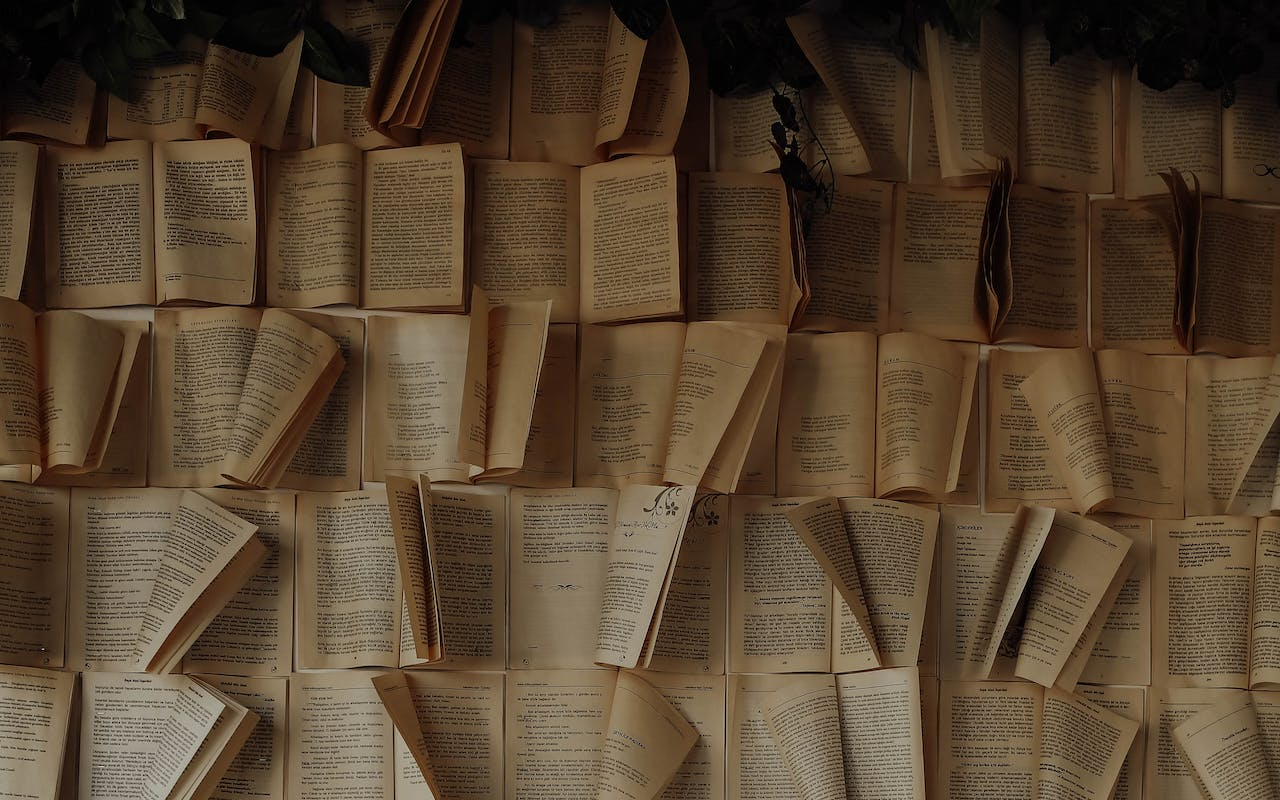
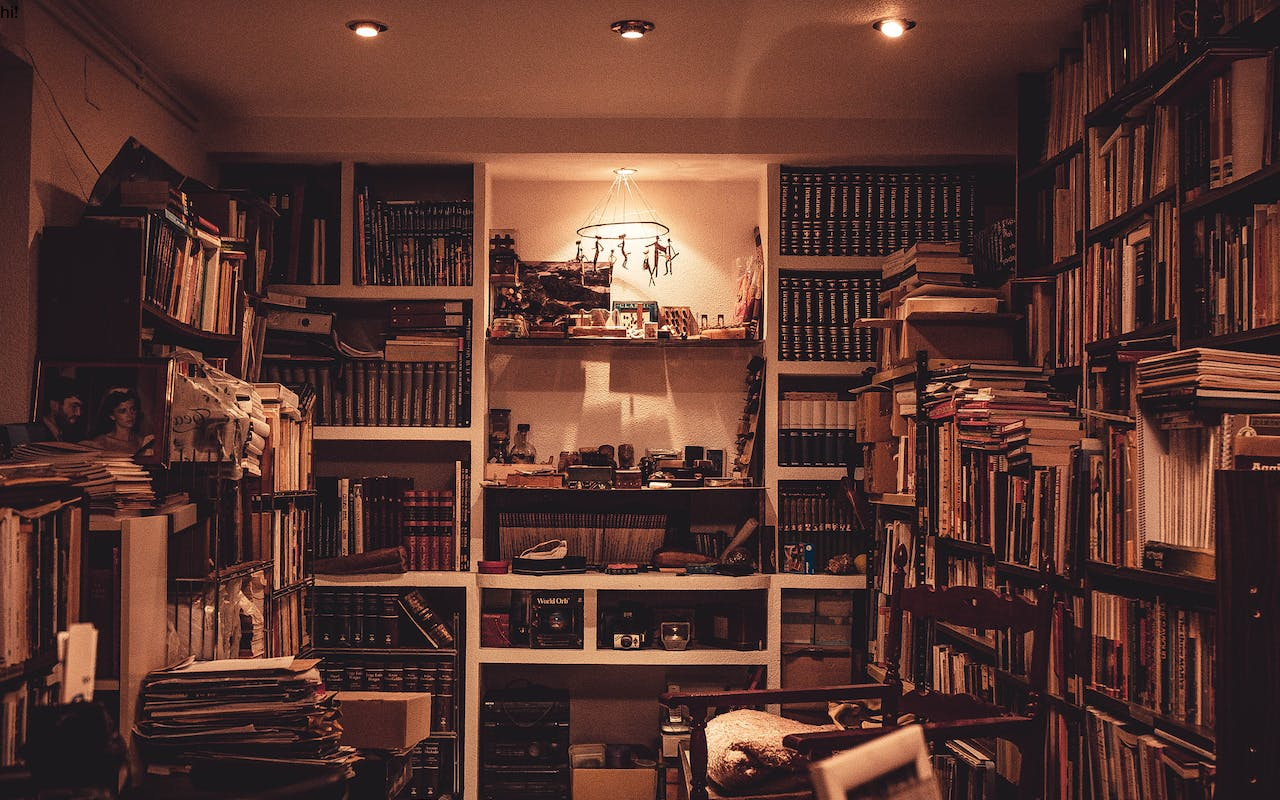
Before and after one commit to siggi-ai/horror-project, a Vue app: page /library in a window 1280 px wide. Built offline with nearby package versions, Linux system fonts and the light colour scheme; a web font is replaced by a local one.

Commit message:
text on intro higher

```diff
--- a/src/views/Home.vue
+++ b/src/views/Home.vue
@@ -6,18 +6,22 @@
 
     <YourHorrorStory class="" />
 
-    <h2 class="p-7 text-center text-5xl text-fuchsia-500 font-rubik">Welcome to the Darkness</h2>
+    <h2 class="p-7 text-center text-5xl text-fuchsia-500 font-rubik">
+      Welcome to the Darkness
+    </h2>
     <!-- <div class="myDIV">Hover over me.</div>
     <div class="hide">Something lies hidden beneath the surface.</div> -->
-    <p class="p-3 text-center text-5xl animate-bounce">⬇️</p>
+    <!--     <div class="flex justify-center items-center">
+      <img class="p-3 text-5xl animate-bounce" src="/images/arrow.png" />
+    </div> -->
     <div class="flex flex-col md:flex-row justify-center items-center">
-
-      <router-link to="Cinema"><img src="/images/d1.jpg" alt="dark room with door sligthly opened" /></router-link>
-      <router-link to="Library"><img src="/images/d1.jpg" alt="dark room with door sligthly opened" /></router-link>
-
-
+      <router-link to="Cinema"
+        ><img src="/images/d1.jpg" alt="dark room with door sligthly opened"
+      /></router-link>
+      <router-link to="Library"
+        ><img src="/images/d1.jpg" alt="dark room with door sligthly opened"
+      /></router-link>
     </div>
-
 
     <div class="p-8 h-4 flex items-center justify-center pt-10">
       <button class="button hide">
--- a/src/views/Intro.vue
+++ b/src/views/Intro.vue
@@ -1,16 +1,16 @@
 <template>
   <header
-    class="relative flex items-center justify-center h-screen mb-12 overflow-hidden"
+    class="relative flex items-center justify-center h-screen overflow-hidden"
   >
     <div class="body">
       <div
-        class="relative -pt-20 h-5 flex z-30 items-center justify-center text-7xl font-rubik sm:text-9xl flex-shrink"
+        class="relative flex z-30 items-center justify-center font-rubik flex-shrink mb-96"
       >
-        <router-link to="home">
-          <h2 class="hero glitch layers" data-text="Horror">
-            <span>Horror</span>
-          </h2>
-        </router-link>
+          <router-link to="home">
+            <h2 class="hero glitch layers" data-text="Horror">
+              <span>Horror</span>
+            </h2>
+          </router-link>
       </div>
     </div>
 
--- a/src/views/Library.vue
+++ b/src/views/Library.vue
@@ -8,6 +8,6 @@
 
 <style scoped>
 .body {
-  background-image: url("/images/Library.jpg");
+  background-image: url("/images/Library1.jpg");
 }
 </style>
```
Also changed, not shown: public/images/Library1.jpg (added), public/images/arrow.png (added).
